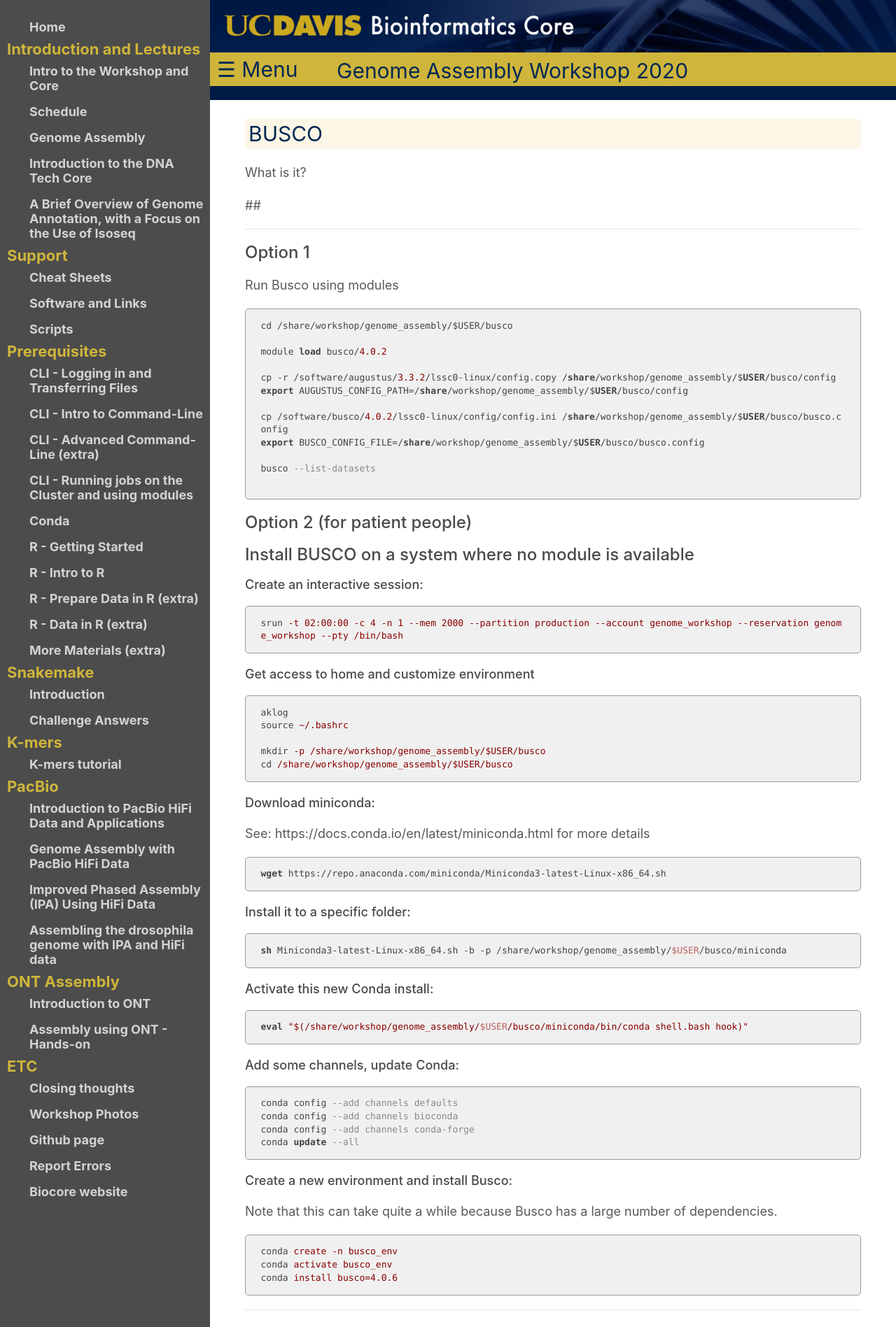
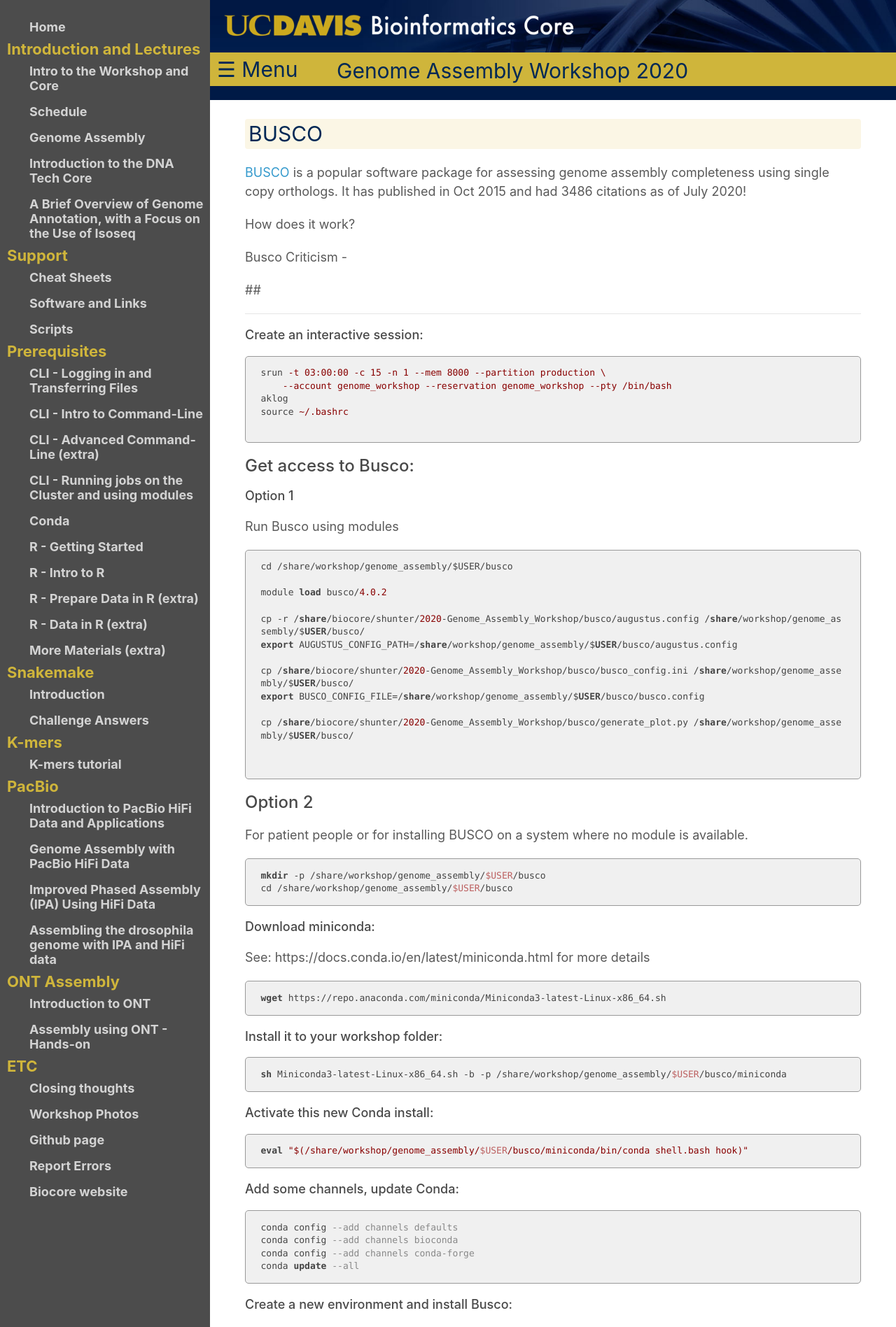
Before and after one commit to ucdavis-bioinformatics-training/2020-Genome_Assembly_Workshop, a Jekyll site: the page built from busco/busco.md, in a window 1280 px wide. Shown: the top 1897 px of the page at 70% size. Built offline with Jekyll 4.4.1, drawn with Linux system fonts in a browser that asks for light colours; our own code applies the rules of GitHub Pages for plain Markdown files; some of the changed text lies outside the part shown.

Commit message:
updates to md

````diff
--- a/busco/busco.md
+++ b/busco/busco.md
@@ -1,15 +1,30 @@
 ## BUSCO
 
-What is it?
+[BUSCO](https://doi.org/10.1093/bioinformatics/btv351) is a popular software package for assessing genome assembly completeness using single copy orthologs. It has published in Oct 2015 and had 3486 citations as of July 2020!
 
 
+
+How does it work?
+
+Busco Criticism
+    -
 
 ##
 
 ---------
 
+#### Create an interactive session:
+```bash
+srun -t 03:00:00 -c 15 -n 1 --mem 8000 --partition production \
+    --account genome_workshop --reservation genome_workshop --pty /bin/bash
+aklog
+source ~/.bashrc
 
-### Option 1
+```
+
+### Get access to Busco:
+
+#### Option 1
 
 Run Busco using modules
 
@@ -18,31 +33,22 @@
 
 module load busco/4.0.2
 
-cp -r /software/augustus/3.3.2/lssc0-linux/config.copy /share/workshop/genome_assembly/$USER/busco/config
-export AUGUSTUS_CONFIG_PATH=/share/workshop/genome_assembly/$USER/busco/config
+cp -r /share/biocore/shunter/2020-Genome_Assembly_Workshop/busco/augustus.config /share/workshop/genome_assembly/$USER/busco/
+export AUGUSTUS_CONFIG_PATH=/share/workshop/genome_assembly/$USER/busco/augustus.config
 
-cp /software/busco/4.0.2/lssc0-linux/config/config.ini /share/workshop/genome_assembly/$USER/busco/busco.config
+cp /share/biocore/shunter/2020-Genome_Assembly_Workshop/busco/busco_config.ini /share/workshop/genome_assembly/$USER/busco/
 export BUSCO_CONFIG_FILE=/share/workshop/genome_assembly/$USER/busco/busco.config
 
-busco --list-datasets
+cp /share/biocore/shunter/2020-Genome_Assembly_Workshop/busco/generate_plot.py /share/workshop/genome_assembly/$USER/busco/
+
 
 ```
 
-### Option 2 (for patient people)
+### Option 2
 
-### Install BUSCO on a system where no module is available
-
-#### Create an interactive session:
-```bash
-srun -t 02:00:00 -c 4 -n 1 --mem 2000 --partition production --account genome_workshop --reservation genome_workshop --pty /bin/bash
-```
-
-#### Get access to home and customize environment
+For patient people or for installing BUSCO on a system where no module is available.
 
 ```bash
-aklog
-source ~/.bashrc
-
 mkdir -p /share/workshop/genome_assembly/$USER/busco
 cd /share/workshop/genome_assembly/$USER/busco
 ```
@@ -55,7 +61,7 @@
 wget https://repo.anaconda.com/miniconda/Miniconda3-latest-Linux-x86_64.sh
 ```
 
-#### Install it to a specific folder:
+#### Install it to your workshop folder:
 
 ```bash
 sh Miniconda3-latest-Linux-x86_64.sh -b -p /share/workshop/genome_assembly/$USER/busco/miniconda
@@ -78,7 +84,7 @@
 
 #### Create a new environment and install Busco:
 
-Note that this can take quite a while because Busco has a large number of dependencies.
+Note that this step can take quite a while because Busco has a large number of dependencies. This set also sets the AUGUSTUS_CONFIG_PATH and BUSCO_CONFIG_FILE environment variables.
 
 ```bash
 conda create -n busco_env
@@ -88,10 +94,14 @@
 
 ----------
 
+Now that Busco is activated/installed, lets try it out.
 
-Now that Busco is activated/installed, lets try it out. First we need a genome to test on. lets start with a small bacterial one.
+First we need a genome to test on. lets start with a small bacterial one.
+
+The following code block symlinks in some raw Illumina reads and does some basic read clean up with [HTStream](https://github.com/s4hts/HTStream/issues).
 
 ```bash
+# NOTE: Create an interactive session on the cluster if you closed the previous one.
 cd /share/workshop/genome_assembly/$USER/busco
 mkdir -p bacterial_test
 cd bacterial_test
@@ -100,39 +110,118 @@
 mkdir 00-RawData
 ln -s /share/biocore/shunter/bacteria/*.gz ./00-RawData/
 
-# Clean the reads up a little:
+# Clean reads:
 module load htstream/1.3.1
-
 mkdir -p 01-HTS_Preproc
 
 hts_Stats -L 01-HTS_Preproc/Bacteria.json -1 00-RawData/Bacteria_R1.fastq.gz -2 00-RawData/Bacteria_R2.fastq.gz | \
+hts_SuperDeduper -A 01-HTS_Preproc/Bacteria.json | \
 hts_SeqScreener -A 01-HTS_Preproc/Bacteria.json | \
 hts_AdapterTrimmer -A 01-HTS_Preproc/Bacteria.json | \
-hts_SuperDeduper -A 01-HTS_Preproc/Bacteria.json | \
 hts_Stats -A 01-HTS_Preproc/Bacteria.json -F -f 01-HTS_Preproc/Bacteria
-
-
-mkdir slurmout
-cp /share/biocore/shunter/2020-Genome_Assembly_Workshop/busco/run_htstream.slurm .
-
-sbatch -J hts.${USER} run_htstream.slurm
 
 ```
 
+#### Assemble data with [Spades](http://cab.spbu.ru/software/spades/) and look at the assembly stats.
+
+```bash
 module load spades/3.13.0
-spades.py -t 40 -1 Bacteria_R1.fastq -2 Bacteria_R2.fastq -o test
+spades.py -t 15 -1 01-HTS_Preproc/Bacteria_R1.fastq.gz -2 01-HTS_Preproc/Bacteria_R2.fastq.gz -o 02-SpadesAssembly
+
+module load assembly_stats/1.0.1
+
+assembly_stats ./02-SpadesAssembly/contigs.fasta
+```
+
+```
+stats for ./02-SpadesAssembly/contigs.fasta
+sum = 1113800, n = 60, ave = 18563.33, largest = 389847
+N50 = 82313, n = 3
+N60 = 75116, n = 5
+N70 = 54132, n = 6
+N80 = 37018, n = 9
+N90 = 12161, n = 15
+N100 = 128, n = 60
+N_count = 0
+Gaps = 0
+```
 
 
+#### Run Busco in genome assessment mode
+
+We will use new features in V4: better support for bacteria and archaea, auto-lineage selection, and automated download of reference datasets (all of which are very nice!). To speed things up we can ask Busco to only search the prokaryotic lineage using --auto-lineage-prok.
+
+```bash
+
+busco -f -c 15 -m genome -i ./02-SpadesAssembly/contigs.fasta -o 03-Busco --auto-lineage-prok
 
 ```
 
 
+This isolate had previously been identified as *Mycoplasma ovipneumoniae* and Busco has identified it as part of the Mycoplasmatales family. The assembly looks like it captured almost all of the single copy genes. If we look into the Busco folders we can find some additional interesting information about the genome. Note that because this sample was a prokaryote Busco used [Prodigal](https://github.com/hyattpd/Prodigal) to do gene prediction.
+
+```
+        --------------------------------------------------
+        |Results from dataset mycoplasmatales_odb10       |
+        --------------------------------------------------
+        |C:98.9%[S:98.3%,D:0.6%],F:1.1%,M:0.0%,n:174      |
+        |172    Complete BUSCOs (C)                       |
+        |171    Complete and single-copy BUSCOs (S)       |
+        |1      Complete and duplicated BUSCOs (D)        |
+        |2      Fragmented BUSCOs (F)                     |
+        |0      Missing BUSCOs (M)                        |
+        |174    Total BUSCO groups searched               |
+        --------------------------------------------------
+```
+
+Alternatively we can also look through the busco database and specify the lineage directly if we have a good identification for the sample:
+
+```bash
+busco --list-datasets
+
+busco -f -c 15 -m genome -i ./02-SpadesAssembly/contigs.fasta -o 03-Busco_lineage --lineage_dataset mycoplasmatales_odb10
+
+```
+
+Finally we can generate the canonical Busco plot using the built in script, however we need to install the ggplot2 package first.
+
+Start R and run (answer yes to install the package to your personal library):
+```R
+install.packages("ggplot2")
+q(save="no")
+```
+
+Next copy the summary files and make the plot:
+```bash
+mkdir short_summaries
+cp ./03-Busco/short_summary.* ./short_summaries/
+cp ./03-Busco_lineage/short_summary.* ./short_summaries/
+python3 /share/workshop/genome_assembly/$USER/busco/generate_plot.py -wd ./short_summaries/
+
+```
+
+
+---------
 
 
 
+Test Busco on the *Drosophila* HiFi assemblies.
 
 
+```bash
+cd /share/workshop/genome_assembly/$USER/busco/
+cp /share/biocore/shunter/2020-Genome_Assembly_Workshop/busco/busco_config.ini /share/workshop/genome_assembly/$USER/busco/
 
+export BUSCO_CONFIG_FILE="/share/workshop/genome_assembly/$USER/busco/busco_config.ini"
+
+mkdir -p drosophila_test
+cd drosophila_test
+
+
+busco -f -c 15 -m genome -i ./02-SpadesAssembly/contigs.fasta -o 03-Busco --auto-lineage-prok
+
+```
+<img src="figures/busco_figure.png" alt="busco_figure" width="80%"/>
 
 
 
````
Also changed, not shown: busco/busco_figure.png (deleted), 1 other file.
